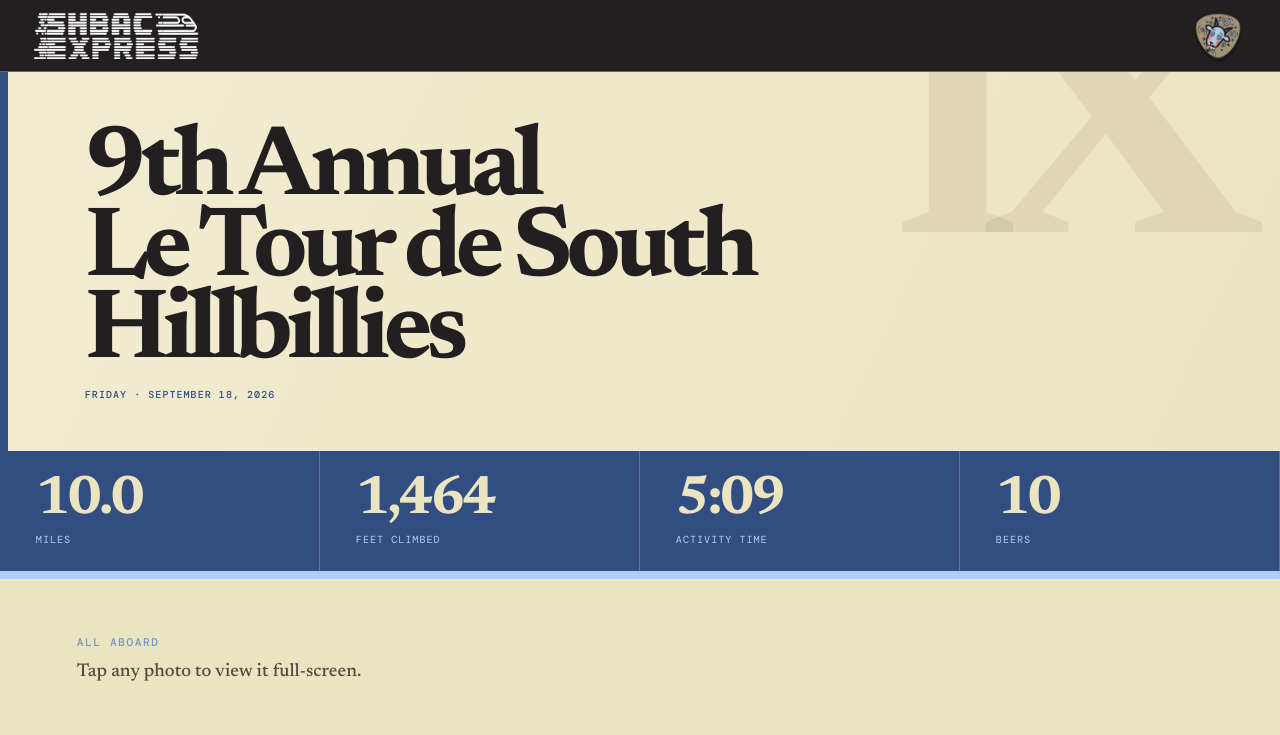
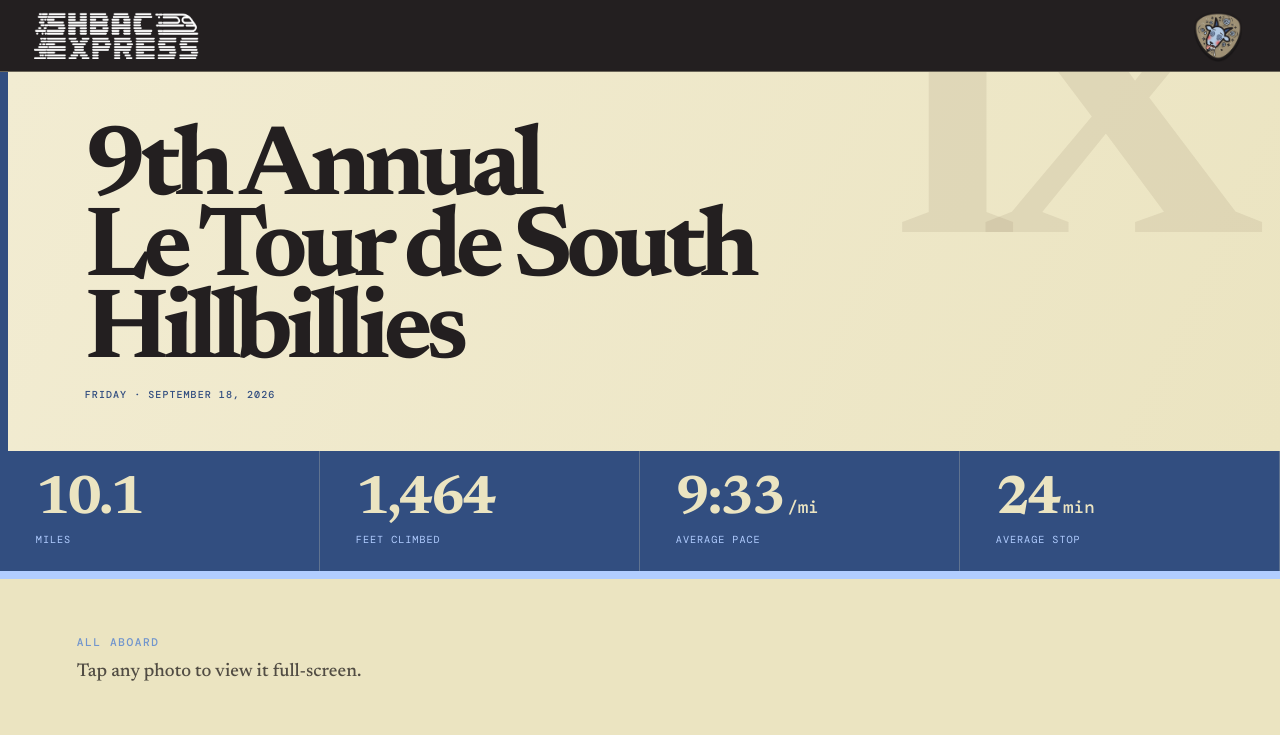
Before and after one commit to goleb1/goatpath, a React (Vite) app: page / in a window 1280 px wide. Shown: the top 735 px of the page. Built offline with nearby package versions, Linux system fonts and the light colour scheme.

Commit message:
Use final Le Tour recap metrics (#12)

```diff
--- a/src/ArchiveApp.tsx
+++ b/src/ArchiveApp.tsx
@@ -59,10 +59,10 @@ export default function ArchiveApp() {
       </section>
 
       <section className="archive-stats" aria-label="Activity statistics">
-        <div><strong>10.0</strong><span>miles</span></div>
+        <div><strong>10.1</strong><span>miles</span></div>
         <div><strong>1,464</strong><span>feet climbed</span></div>
-        <div><strong>5:09</strong><span>activity time</span></div>
-        <div><strong>10</strong><span>beers</span></div>
+        <div><strong>9:33<small>/mi</small></strong><span>average pace</span></div>
+        <div><strong>24<small>min</small></strong><span>average stop</span></div>
       </section>
 
       <section className="archive-intro" id="photos">
--- a/src/index.css
+++ b/src/index.css
@@ -35,6 +35,7 @@ h1, h2, h3 { font-family: 'Newsreader', Georgia, serif; }
 .archive-stats div { min-height: 112px; padding: 19px 17px; border-right: 1px solid rgba(235,228,193,.25); border-bottom: 1px solid rgba(235,228,193,.25); }
 .archive-stats strong, .archive-stats span { display: block; }
 .archive-stats strong { font: 700 clamp(2rem, 10vw, 3.4rem)/.9 'Newsreader', Georgia, serif; letter-spacing: -.05em; }
+.archive-stats strong small { margin-left: 4px; font: 500 .32em/1 'DM Mono', monospace; letter-spacing: 0; }
 .archive-stats span { margin-top: 8px; color: var(--sail); font-size: .64rem; text-transform: uppercase; letter-spacing: .09em; }
 .archive-intro { max-width: 860px; padding: 38px 18px 24px; }
 .archive-intro > p:last-child { margin: 0; color: #514c43; font-family: 'Newsreader', Georgia, serif; font-size: 1.15rem; line-height: 1.4; }
```
